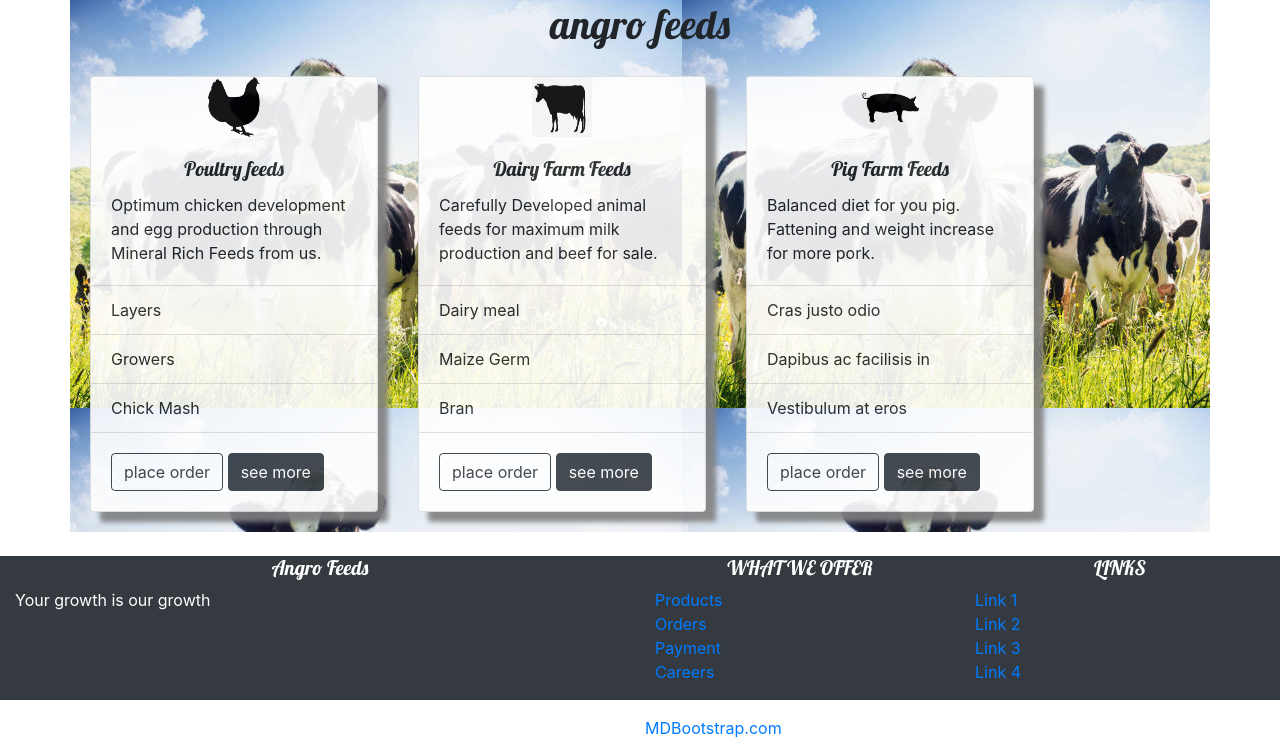
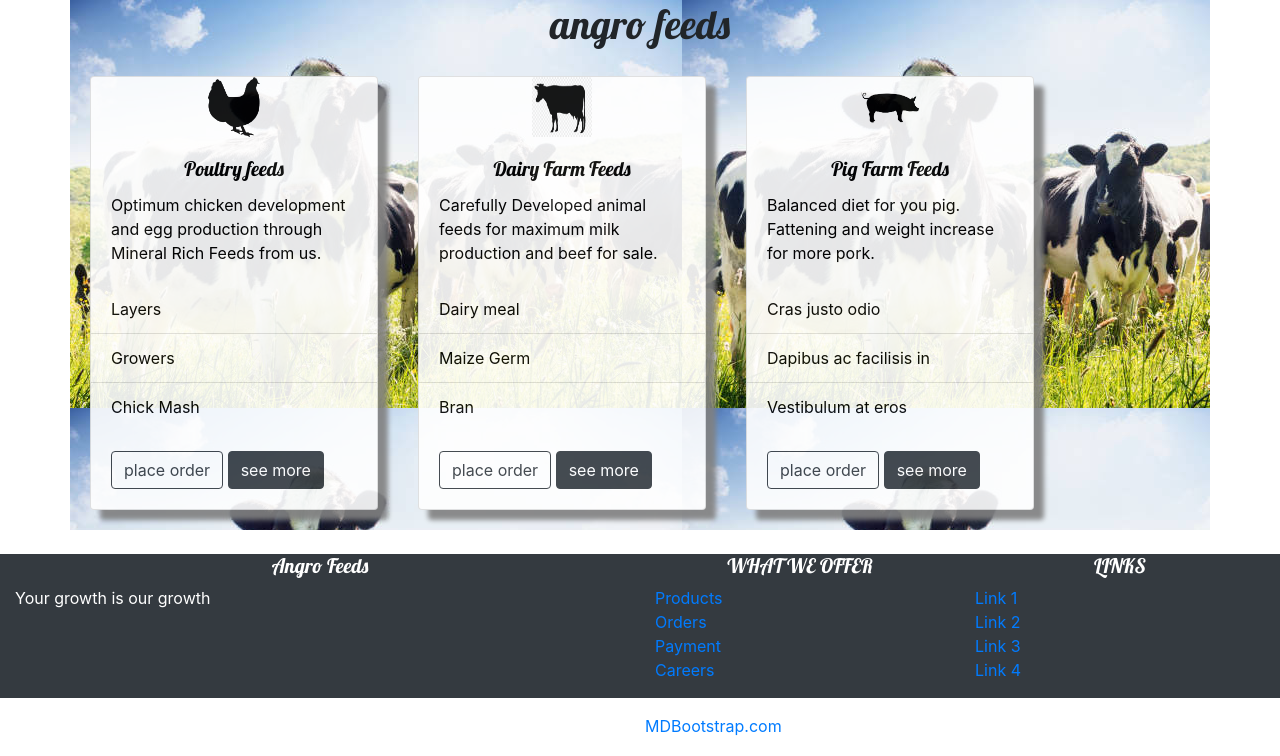
Before and after one commit to kiarieking/Ordersystem, a Django app: page /home/ in a window 1280 px wide. Shown: the part 58-814 px from the top of the page. Run offline with Django 3.2, Linux system fonts and the light colour scheme; data comes from the database, SQL or seed files in the repository; some libraries are stand-ins or nearby versions.

Commit message:
more css styling

```diff
--- a/product/models.py
+++ b/product/models.py
@@ -20,6 +20,9 @@ class Product(models.Model):
     productimage = models.ImageField()
     productquantity = models.IntegerField()
 
+    def __str__(self):
+        return self.productname
+
 
 class CustomerProduct(models.Model):
     customer = models.ForeignKey(User, on_delete=models.CASCADE)
--- a/product/static/css/order.css
+++ b/product/static/css/order.css
@@ -53,3 +53,15 @@ input[type=text] {
 .form-group {
     margin: 20px 20px 20px 20px;
 }
+
+#card-pig{
+    color: black;
+}
+
+#card-poultry{
+    color: black;
+}
+
+#card-dairy{
+    color: black;
+}
--- a/product/templates/product/home.html
+++ b/product/templates/product/home.html
@@ -9,6 +9,7 @@
         <h1>angro feeds</h1>
     </div>
     <div class="row" >
+        <a href="{% url 'product'%}" id="card-poultry">
         <div class="card" style="width: 18rem;" id="card">
               <img class="card-img-top" src="{{chicken.categoryImage.url}}" alt="Card image cap">
               <div class="card-body">
@@ -25,6 +26,8 @@
                 <a href="#" class="btn btn-dark">see more</a>
               </div>
         </div>
+            </a>
+        <a href="{% url 'product'%}" id="card-dairy">
         <div class="card" style="width: 18rem;">
               <img class="card-img-top" src="{{dairy.categoryImage.url}}" alt="Card image cap">
               <div class="card-body">
@@ -41,6 +44,8 @@
                 <a href="#" class="btn btn-dark">see more</a>
               </div>
         </div>
+        </a>
+        <a href="{% url 'product'%}" id="card-pig">
         <div class="card" style="width: 18rem;">
               <img class="card-img-top" src="{{pig.categoryImage.url}}" alt="Card image cap">
               <div class="card-body">
@@ -57,6 +62,7 @@
                 <a href="#" class="btn btn-dark">see more</a>
               </div>
         </div>
+        </a>
     </div>
 </div>
 
--- a/product/templates/product/poultry_order.html
+++ b/product/templates/product/poultry_order.html
@@ -3,7 +3,7 @@
 <h1>place order</h1>
 <div class="row">
   <div class="column">
-      <form method="post" action="{% url 'register' %}">
+      <form method="post" action="#">
         {%csrf_token%}
         <div class="form-group">
           <label for="layers">Layers</label>
@@ -18,7 +18,7 @@
           <input type="text" name="growers" class="form-control" id="growers" aria-describedby="emailHelp" style="width:40%" required>
         </div>
         <div class="form-group">
-          <button type="submit" class="btn btn-outline-dark" id="totalbtn">get total</button>
+          <a class="btn btn-outline-dark" id="totalbtn" href="{%url 'total_order'%}">get total</a>
           <button type="submit" class="btn btn-dark" id="orderbtn">order</button>
         </div>
 
@@ -26,7 +26,7 @@
     </div>
     <div class="column">
       <h1>Total</h1>
-      <h3>8900</h3>
+      <h3>{{total}}</h3>
 
     </div>
 </div>
--- a/product/templates/product/product_detail.html
+++ b/product/templates/product/product_detail.html
@@ -3,5 +3,5 @@
 {% block content %}
 <p>{{ product.productname }}</p>
 <p>{{ product.productcost }}</p>
-<img src="{{product.productimage.url}}" height="280" width="200">
+<img src="{{product.productimage.url}}" height="280" width="50px">
 {% endblock %}
--- a/product/urls.py
+++ b/product/urls.py
@@ -9,7 +9,8 @@ urlpatterns = [
     path('product/add_product', views.add_product, name='add_product'),
     path('product/<int:id>/product_detail', views.product_detail, name='product_detail'),
     path('product/place_order', views.place_order, name='place_order'),
-    path('product/dairy_order', views.dairy_order, name='dairy_order')
+    path('product/dairy_order', views.dairy_order, name='dairy_order'),
+    path('product/total_order', views.total_order, name='total_order'),
 
 ]
 if settings.DEBUG:
--- a/product/views.py
+++ b/product/views.py
@@ -49,4 +49,4 @@ def dairy_order(request):
 
 def total_order(request):
 
-    return render(request, '')
+    return render(request)
```
